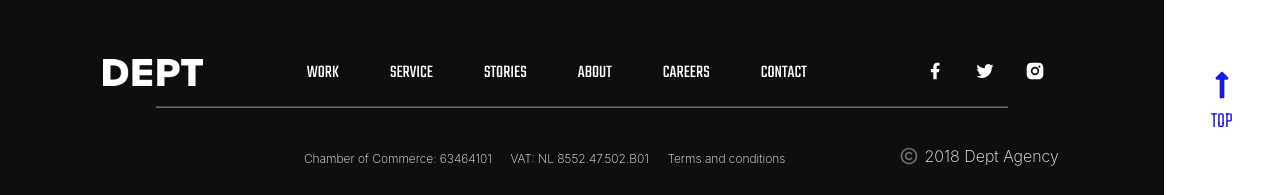
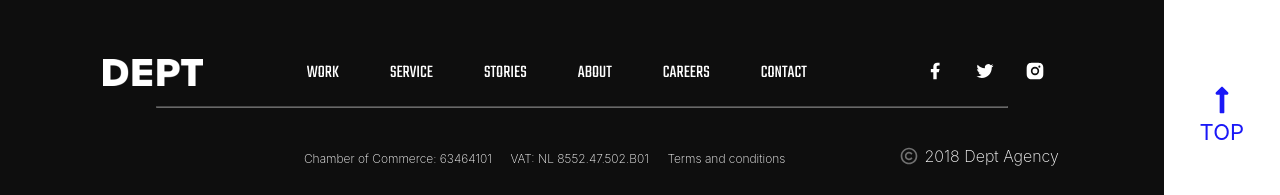
Before and after one commit to bugra57/Dept, a React (Create React App) app: page / in a window 1280 px wide. Shown: the part 5685-5880 px from the top of the page. Built offline with nearby package versions, Linux system fonts and the light colour scheme.

Commit message:
go to top button works

```diff
--- a/src/assets/styles/Footer.css
+++ b/src/assets/styles/Footer.css
@@ -104,11 +104,12 @@
     flex-direction: column;
 }
 
-.top p {
+.top a {
+    text-decoration: none;
     font-size: 22px;
     color: #1A18F7;
 }
 
-.arrowIcon {
-    margin-bottom: -20px;
+html {
+    scroll-behavior: smooth;
 }
--- a/src/components/Footer.js
+++ b/src/components/Footer.js
@@ -62,11 +62,11 @@ export function Footer() {
 
             <div className='top'>
                 <IconContext.Provider value={{ color: "#1A18F7", size: "30px" }}>
-                    <div className='arrowIcon'>
+                    <div>
                         <FaIcon.FaLongArrowAltUp />
                     </div>
                 </IconContext.Provider>
-                <p>TOP</p>
+                <a href='#topOfPage' className='goToTop'>TOP</a>
             </div>
         </div>
     )
--- a/src/pages/Homepage.js
+++ b/src/pages/Homepage.js
@@ -13,6 +13,7 @@ function Homepage() {
 
     return (
         <div className='homepage'>
+             <a id='topOfPage'></a>
             <header className='header'>
                 <img src={backgroundIMG} alt="background image" className='bgImage' />
             </header>
```
